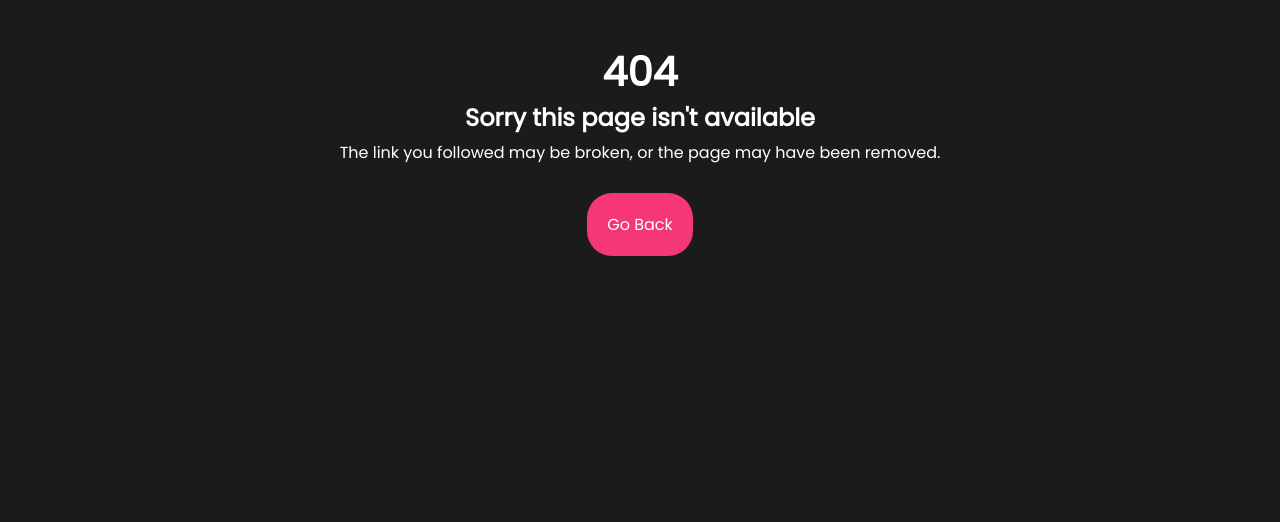
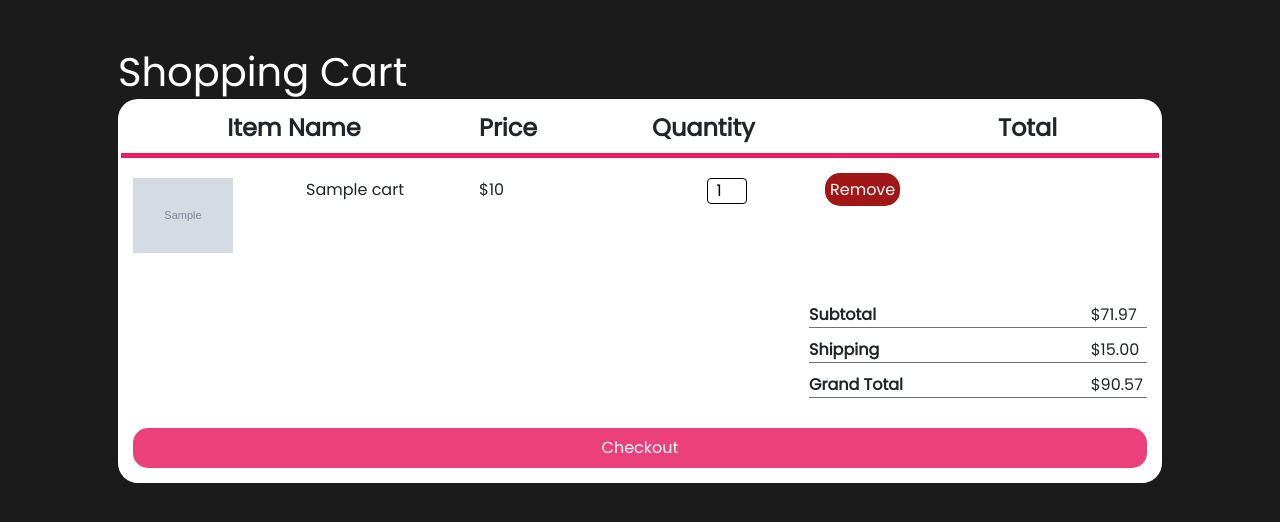
Before and after one commit to spiritnova/CS50-Final-Project, a Flask app: page /cart in a window 1280 px wide. Shown: the part 64-586 px from the top of the page. Run offline with Flask 2, Linux system fonts and the light colour scheme; the first user in the database is signed in; tables that the repository leaves empty hold one stand-in row (Sample ...); some libraries are stand-ins or nearby versions.

Commit message:
TASERRR FAAAACE

```diff
--- a/app.py
+++ b/app.py
@@ -85,6 +85,16 @@ db.execute("CREATE TABLE IF NOT EXISTS bookList ( \
     rating DECIMAL(4, 2) NOT NULL, \
     PRIMARY KEY(book_id) \
 );")
+
+
+# TEMP CART DB
+db.execute("CREATE TABLE IF NOT EXISTS cart ( \
+    user_id INTEGER NOT NULL, \
+    title VARCHAR(255) NOT NULL, \
+    price NUMERIC, \
+    picture STRING, \
+    FOREIGN KEY(user_id) REFERENCES users(id) \
+)")
 
 
 # Create a picture folder directory variable
@@ -387,24 +397,39 @@ def genreSelect():
     return render_template("books.html", rows=rows)
 
 
-@app.route("/buy/<title>")
+@app.route("/buy/<title>/<price>/<picture>")
 # @login_required
-def buy(title):
+def buy(title, price, picture):
 
     user_id = session["user_id"]
-    price = db.execute("SELECT price FROM bookList where title =?", title)[0]["price"]
-    cash = db.execute("SELECT cash from users where id=?", user_id)[0]["cash"]
-    print(price)
 
-    total = cash - price
+    # adding to the cart db
+    db.execute("INSERT INTO cart (title, price, picture,  user_id) VALUES(?, ?, ?, ?)", title, price, picture, user_id)
 
-    if total < 0:
-        return render_template("apology.html", message="Insufficient funds")
-    else:
-        db.execute("UPDATE users SET cash=? where id=?", total, user_id)
-    print(price)
+    return ('', 204)
 
-    return redirect("/")
+
+@app.route("/cart")
+@login_required
+def cart():
+
+    user_id = session["user_id"]
+
+    # Get items from the cart
+    items = db.execute("SELECT * from cart where user_id=?", user_id)
+
+
+
+    return render_template("cart.html", rows=items)
+
+@app.route("/cart/remove/<title>")
+def cartRemove(title):
+    user_id = session["user_id"]
+
+    # Remove items from database
+    remove = db.execute("DELETE from cart where title=? and user_id=?", title, user_id)
+
+    return redirect("/cart")
 
 @app.errorhandler(404)
 def page_not_found(e):
--- a/static/styles.css
+++ b/static/styles.css
@@ -839,3 +840,92 @@ div.card-footer{
     background-color: #fff;
     color: #1b1b1b;
 }
+
+
+/*----------------------------------Cart-----------------------*/
+.shopping-cart{
+    margin-top: -45px;
+    background-color: #fff;
+    border-radius: 20px;
+    padding: 15px;
+    height: 100%;
+}
+
+.product{
+    margin-top: 20px;
+}
+
+.product-quantity{
+    text-align: center;
+}
+
+.product-quantity input{
+    width: 40px;
+    border-radius: 4px;
+    text-align: center;
+    border:1px solid black;
+}
+
+.product-quantity input:focus-visible{
+    outline: #e91e63;
+}
+
+.product-image img{
+    width: 100px;
+}
+
+.remove-product{
+    border-radius: 15px;
+    background-color: #a11717;
+    border: none;
+    text-align: center;
+    padding: 5px;
+    color: white;
+    text-decoration: none;
+}
+
+.remove-product:hover{
+    background-color: #7d1313;
+    color: white;
+}
+
+
+.totals{
+    /* background-color: #e91e63; */
+    float: right;
+    margin-top: 50px;
+}
+
+.totals-item{
+    border-bottom: 1px solid #727272;
+    margin-bottom: 10px;
+}
+
+.totals-item label{
+    font-weight: 600;
+    float: left;
+}
+
+.checkout{
+    background-color: #eb4079;
+    color: white;
+    border: 0;
+    padding: 0.5em;
+    border-radius: 15px;
+    width: 100%;
+    margin-top: 20px;
+}
+
+.checkout:hover{
+    background-color: #1b1b1b;
+}
+
+.column-labels h4{
+    font-weight: 900;
+    margin-bottom: 10px;
+}
+
+.column-labels{
+    border-bottom: 5px solid #e91e63;
+    margin-bottom: 10px;
+}
--- a/templates/books.html
+++ b/templates/books.html
@@ -58,7 +58,7 @@ Books
                 <p class="card-text"><span class="readmore-txt">Price: </span>{{ row["price"] | usd }}</p>
                 <p class="card-text"><span class="readmore-txt">Rating: </span>{{ row["rating"] }}</p>
                 <p class="card-text"><span class="readmore-txt">Published Year: </span>{{ row["publishedDate"] }}</p>
-                <a href="/buy/{{ row["title"] }}" class="btn btn-primary" name="purchase">Buy now</a>
+                <a href="/buy/{{ row["title"] }}/{{ row["price"] }}/{{ row["picture"] }}" class="btn btn-primary" name="purchase">Add to Cart</a>
             </div>
           </div>
         </div>
--- /dev/null
+++ b/templates/cart.html
@@ -0,0 +1,80 @@
+{% extends "layout.html" %}
+
+{% block title %}
+Cart
+{% endblock %}
+
+{% block main %}
+<h1 class="text-white mb-5">Shopping Cart</h1>
+
+<div class="shopping-cart">
+
+  <div class="column-labels row">
+    <h4 class="col-4 text-center">Item Name</h4>
+    <h4 class="col-2">Price</h4>
+    <h4 class="col-2">Quantity</h4>
+    <h4 class="col-2"></h4>
+    <h4 class="col-2">Total</h4>
+  </div>
+
+  {% for row in rows %}
+  <div class="product">
+    <div class="row">
+      <div class="product-image col-2">
+        <img src="/static/Book covers/{{ row["picture"] }}">
+      </div>
+      <div class="product-details col-2">
+        <div class="product-title">{{ row["title"] }}</div>
+      </div>
+      <div class="product-price col-2">${{ row["price"] }}</div>
+      <div class="product-quantity col-2">
+        <input onblur="getVal()" id="quantity" type="number" value="1" min="1">
+      </div>
+      <div class="product-removal col-2">
+        <a class="remove-product" href="/cart/remove/{{ row["title"] }}">
+          Remove
+        </a>
+      </div>
+      <div class="product-line-price col-2"></div>
+    </div>
+  </div>
+  {% endfor %}
+
+  <div class="totals col-4">
+    <div class="totals-item">
+      <label class="col-10">Subtotal</label>
+      <div class="totals-value" id="cart-subtotal">$71.97</div>
+    </div>
+    <div class="totals-item">
+      <label class="col-10">Shipping</label>
+      <div class="totals-value" id="cart-shipping">$15.00</div>
+    </div>
+    <div class="totals-item totals-item-total">
+      <label class="col-10">Grand Total</label>
+      <div class="totals-value" id="cart-total">$90.57</div>
+    </div>
+  </div>
+
+  <button class="checkout">Checkout</button>
+</div>
+
+
+<script>
+  $(".remove-product").on('click', function () {
+    $(this).closest('div.product').remove();
+  });
+
+
+  function getVal(){
+    let quantity = document.querySelector('#quantity').value;
+    let price = JSON.parse('{{ rows[0]["price"] | tojson }}');
+
+    // console.log(price)
+    let total = quantity * price;
+
+    document.getElementsByClassName(".product-line-price").appendChild(total);
+    // console.log(total)
+  }
+</script>
+
+{% endblock %}
--- a/templates/layout.html
+++ b/templates/layout.html
@@ -75,9 +76,9 @@
           </div>
 
         <div>
-            <button class ="regBtn" href="#">
+            <a class ="regBtn" href="/cart">
                 <span><i class="fa-solid fa-cart-shopping"></i></span>
-                &nbspCart</button>
+                &nbspCart</a>
         </div>
         <div class="burger">
             <div class="line1"></div>
```
Also changed, not shown: other parts of static/styles.css (+1 -0 lines), other parts of templates/layout.html (+1 -0 lines), bookStore.db, static/app.js (line endings or trailing spaces).
